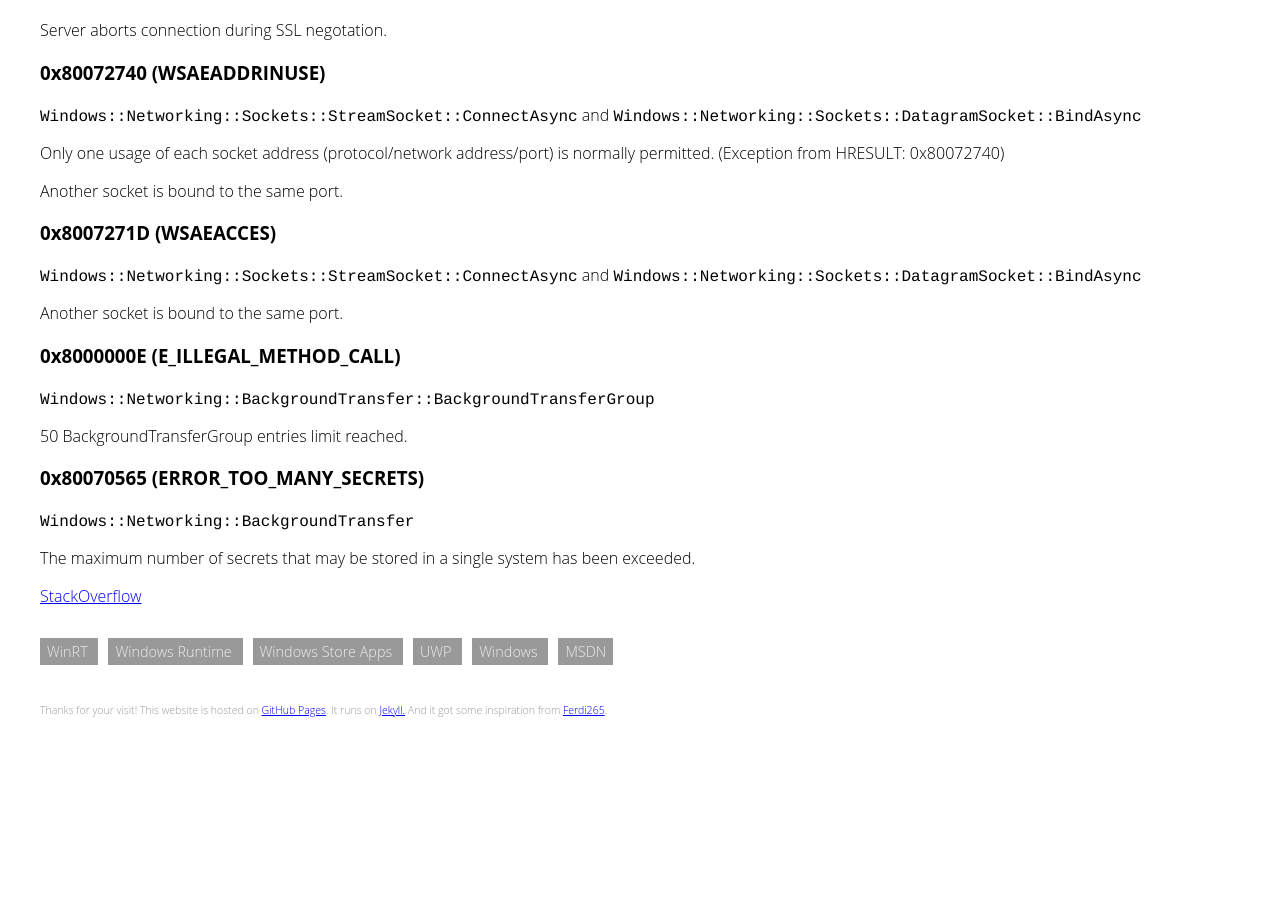
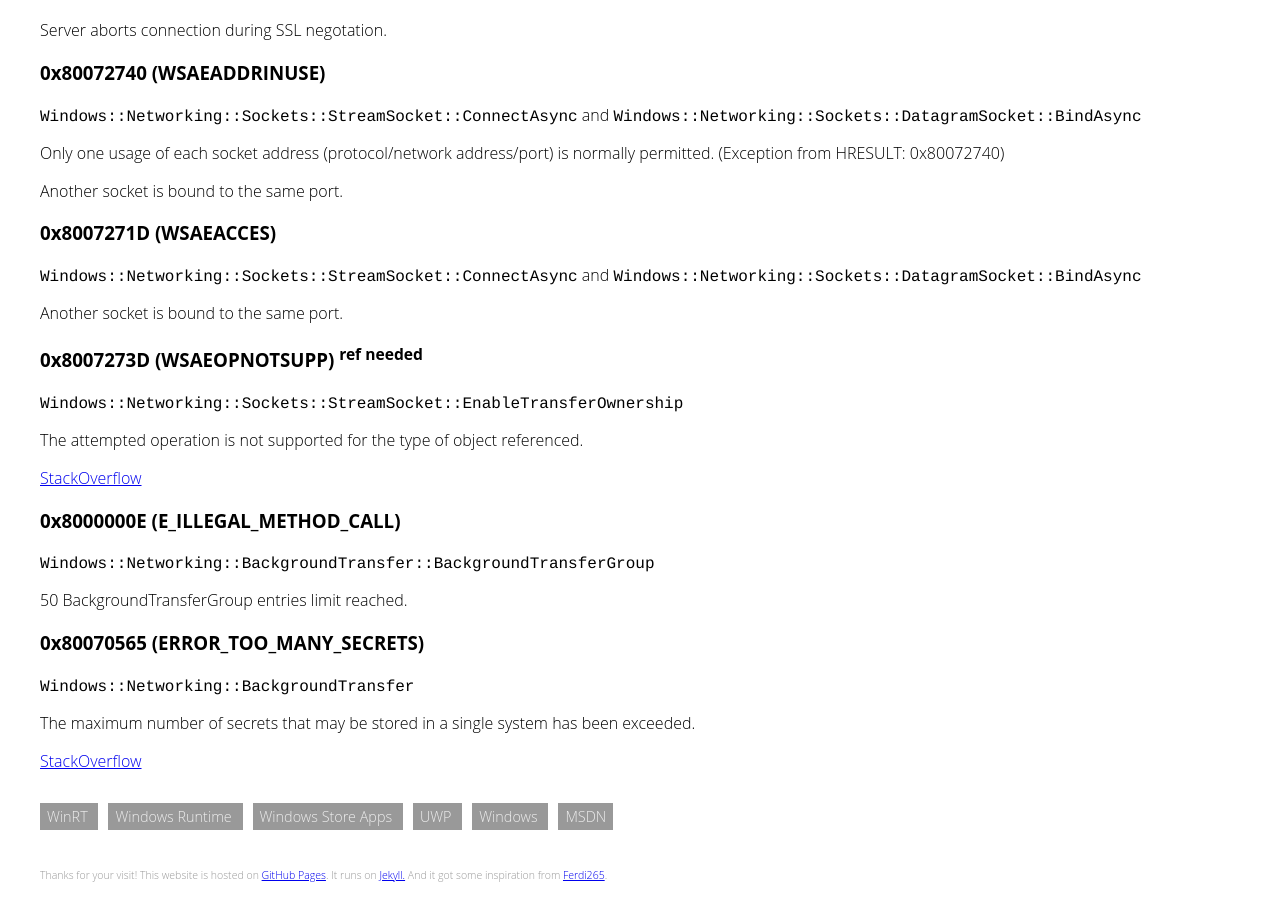
Before and after one commit to kiewic/kiewic.github.io, a Jekyll site: the page built from _posts/2015-08-16-windows-runtime-hresult-table.md, in a window 1280 px wide and 900 px high, scrolled down 2315 px. Built offline with Jekyll 4.4.1, drawn with Linux system fonts in a browser that asks for light colours; comment, search, counter and statistics services are not loaded; before the commit the page ends 3050 px from its top, so only the background shows below that.

Commit message:
Adding 0x8007273D

```diff
--- a/_posts/2015-08-16-windows-runtime-hresult-table.md
+++ b/_posts/2015-08-16-windows-runtime-hresult-table.md
@@ -193,6 +193,14 @@ Another socket is bound to the same port.
 
 
 
+### 0x8007273D (WSAEOPNOTSUPP) <sup>ref needed</sup>
+
+`Windows::Networking::Sockets::StreamSocket::EnableTransferOwnership`
+
+The attempted operation is not supported for the type of object referenced.
+
+[StackOverflow](http://stackoverflow.com/questions/32026579/universal-app-cannot-bind-streamsocketlistener-after-enabletransferownership)
+
 
 
 ### 0x8000000E (E_ILLEGAL_METHOD_CALL)
@@ -213,4 +221,6 @@ The maximum number of secrets that may be stored in a single system has been exc
 
 
 
+
+
 [msdn_json]: https://msdn.microsoft.com/en-us/library/windows/apps/xaml/hh770289.aspx
```
